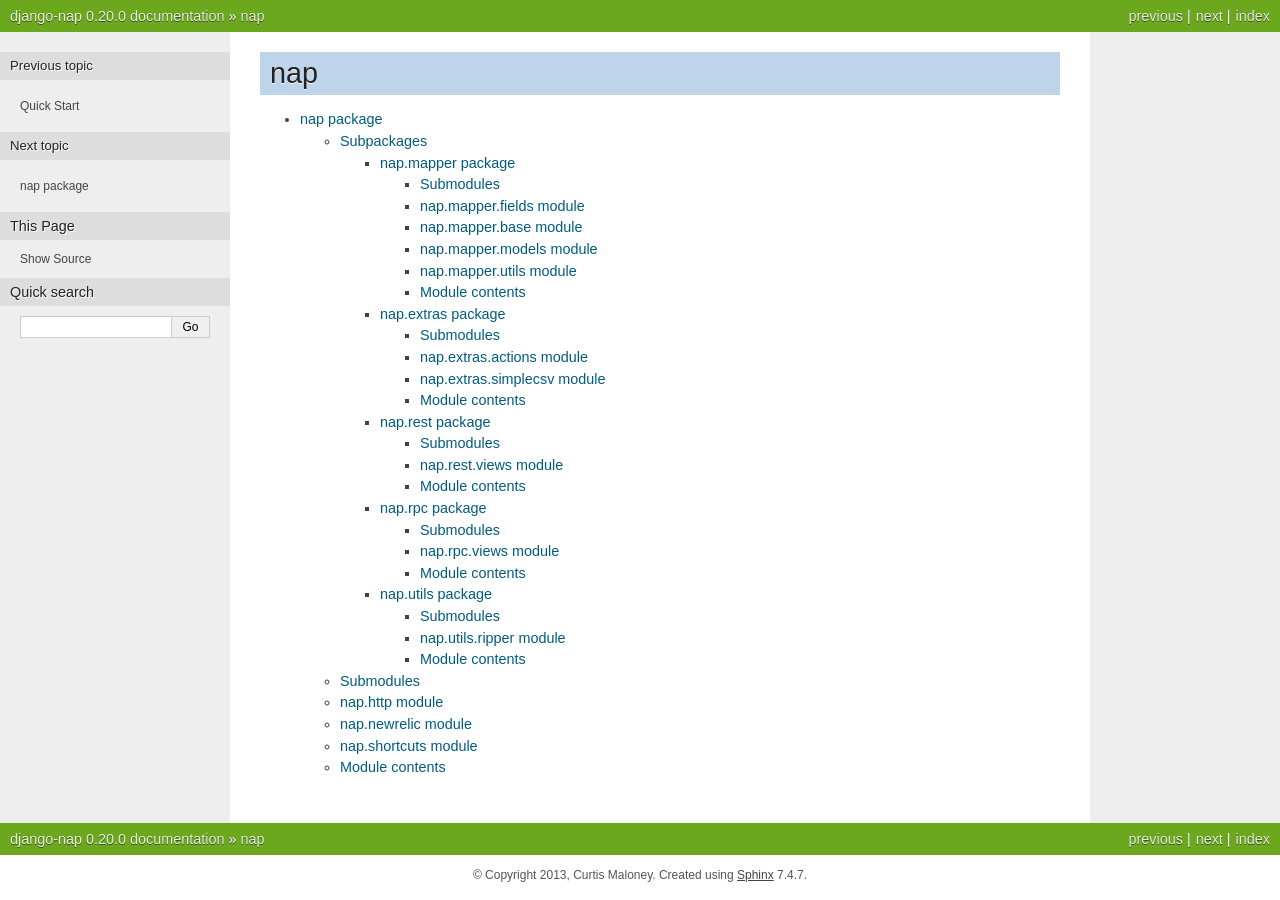
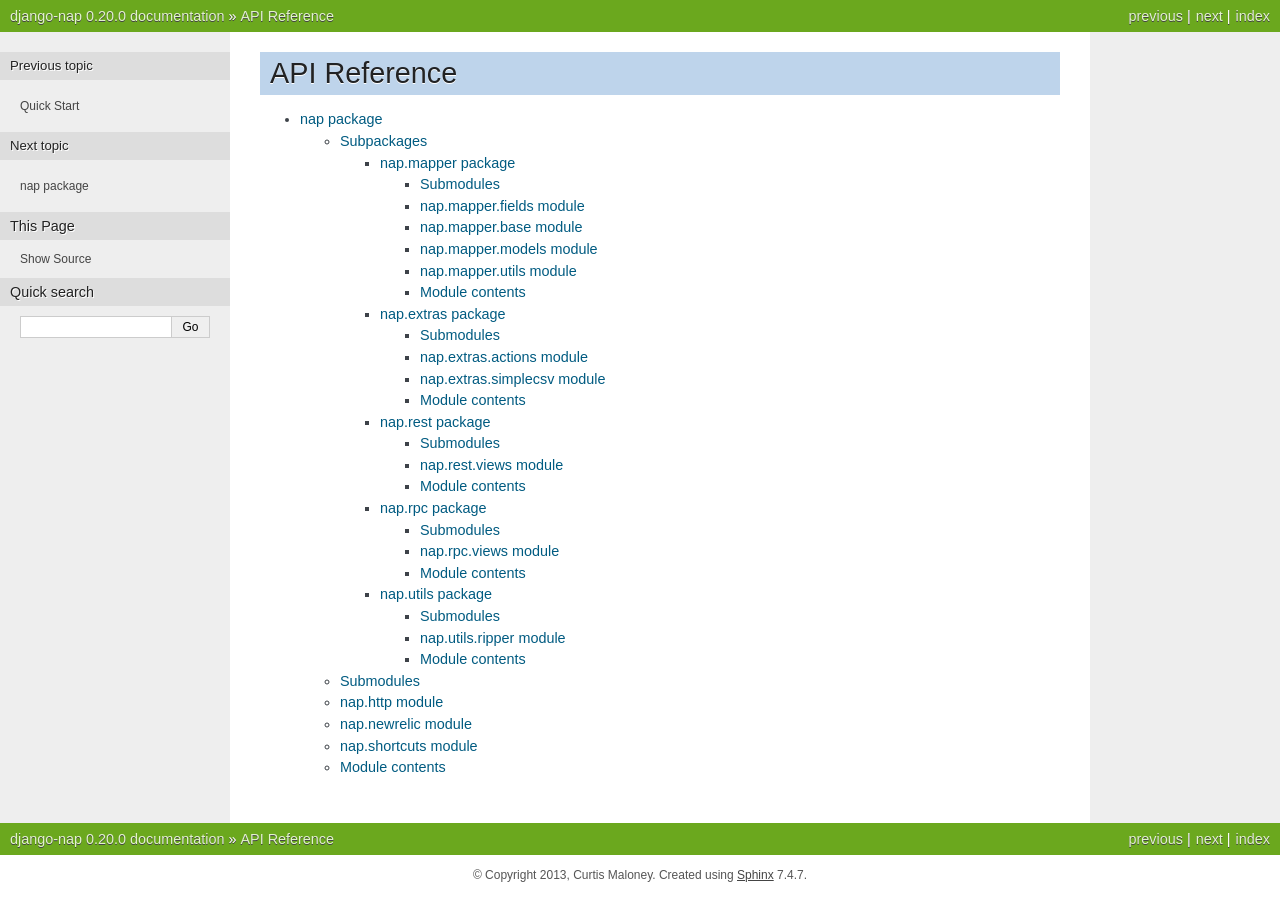
Before and after one commit to funkybob/django-nap, a Sphinx documentation site: the page built from docs/ref/modules.rst, in a window 1280 px wide. Built offline with Sphinx 7.4.7, drawn with Linux system fonts in a browser that asks for light colours.

Commit message:
Update docs

```diff
--- a/docs/changelog.rst
+++ b/docs/changelog.rst
@@ -6,7 +6,7 @@ Changelog
 Current
 -------
 
-v0.21.0 (2017-05-??)
+v0.30.0 (2017-05-??)
 ====================
 
 .. admonition:: Python and Django version support change
--- a/docs/ref/modules.rst
+++ b/docs/ref/modules.rst
@@ -1,5 +1,5 @@
-nap
-===
+API Reference
+=============
 
 .. toctree::
    :maxdepth: 4
```
